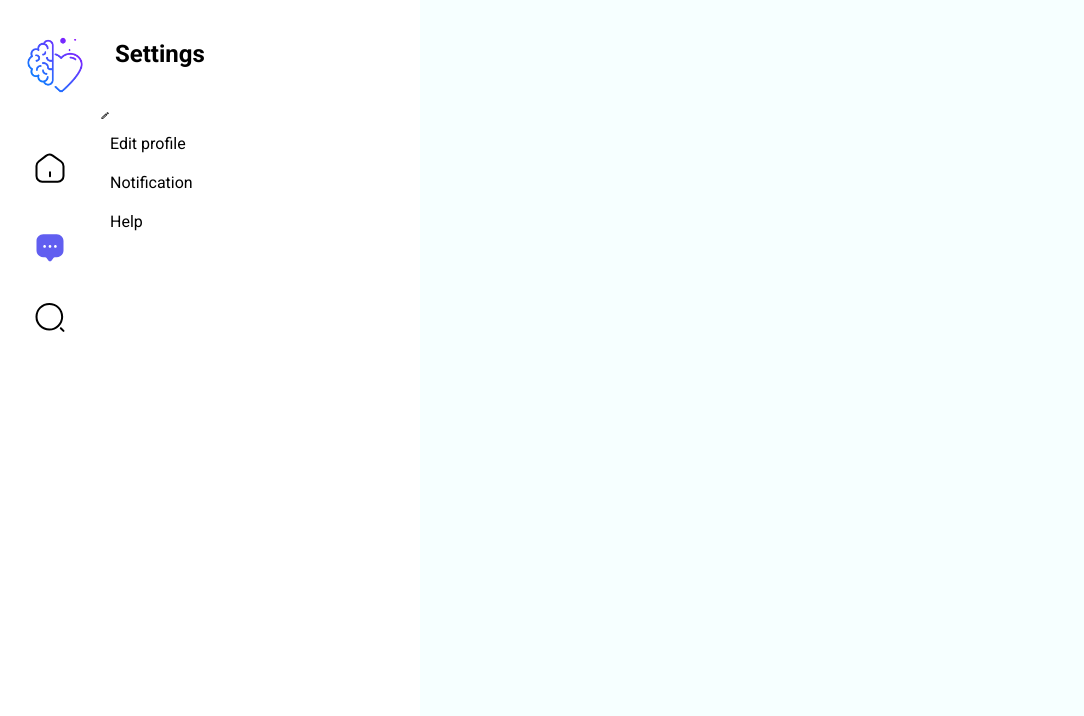
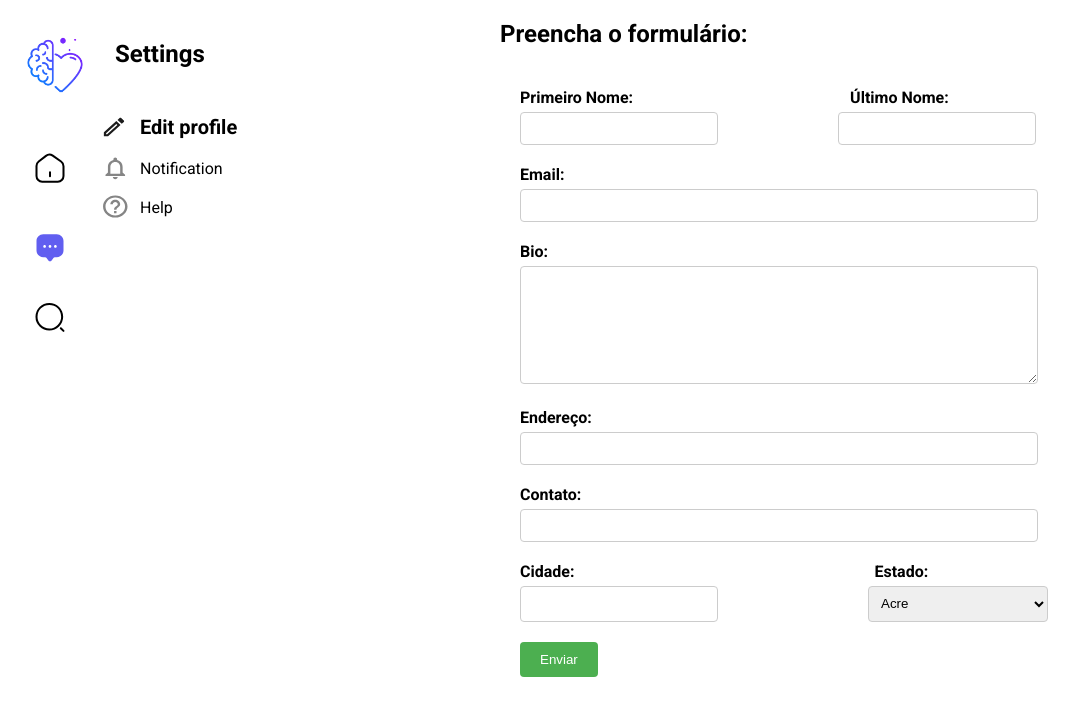
Before and after one commit to Lucas-Tito/MindLink, a React (Create React App) app in the folder Frontend/frontend/: page / in a window 1280 px wide. Shown: the top 716 px of the page, without its empty margins (0-1084 px from the left). Built offline with nearby package versions, Linux system fonts and the light colour scheme.

Commit message:
feat: starting edit profile

```diff
--- a/Frontend/frontend/src/components/Edit/index.jsx
+++ b/Frontend/frontend/src/components/Edit/index.jsx
@@ -1,12 +1,142 @@
-import React from "react";
+import React, { useState } from "react";
 import Sidebar from "../Sidebar";
 import SidebarSettings from "../SidebarSettings";
 
+import "./style.css";
 export const EditProfile = () => {
+  const [formData, setFormData] = useState({
+    first_name: "",
+    last_name: "",
+    email: "",
+    bio: "",
+    address: "",
+    contact: "",
+    city: "",
+    state: "AC", // Estado padrão (Acre)
+  });
+
+  const handleChange = (e) => {
+    const { name, value } = e.target;
+    setFormData({
+      ...formData,
+      [name]: value,
+    });
+  };
+
+  const handleSubmit = (e) => {
+    e.preventDefault();
+    // Aqui você pode adicionar a lógica para enviar os dados do formulário
+    console.log("Dados do formulário:", formData);
+  };
   return (
     <div>
       <Sidebar />
       <SidebarSettings />
+
+      <div className="form1">
+        <h2>Preencha o formulário:</h2>
+        <form className="form-container1" onSubmit={handleSubmit}>
+          <div className="form-group">
+            <div style={{ display: "flex", gap: "217px" }}>
+              <label htmlFor="first_name">Primeiro Nome:</label>
+              <label htmlFor="last_name">Último Nome:</label>
+            </div>
+
+            <div className="formdiv1">
+              <input
+                className="input1"
+                type="text"
+                id="first_name"
+                name="first_name"
+                value={formData.first_name}
+                onChange={handleChange}
+              />
+              <input
+                className="input1"
+                type="text"
+                id="last_name"
+                name="last_name"
+                value={formData.last_name}
+                onChange={handleChange}
+              />
+            </div>
+          </div>
+
+          <div className="form-group">
+            <label htmlFor="email">Email:</label>
+            <input
+              type="email"
+              id="email"
+              name="email"
+              value={formData.email}
+              onChange={handleChange}
+            />
+          </div>
+
+          <div className="form-group">
+            <label htmlFor="bio">Bio:</label>
+            <textarea
+              id="bio"
+              name="bio"
+              value={formData.bio}
+              onChange={handleChange}
+            ></textarea>
+          </div>
+
+          <div className="form-group">
+            <label htmlFor="address">Endereço:</label>
+            <input
+              type="text"
+              id="address"
+              name="address"
+              value={formData.address}
+              onChange={handleChange}
+            />
+          </div>
+
+          <div className="form-group">
+            <label htmlFor="contact">Contato:</label>
+            <input
+              type="text"
+              id="contact"
+              name="contact"
+              value={formData.contact}
+              onChange={handleChange}
+            />
+          </div>
+
+          <div className="form-group">
+            <div style={{ display: "flex", gap: "300px" }}>
+              <label htmlFor="city">Cidade:</label>
+              <label htmlFor="state">Estado:</label>
+            </div>
+            <div className="formdiv2">
+              <input
+                className="input1"
+                type="text"
+                id="city"
+                name="city"
+                value={formData.city}
+                onChange={handleChange}
+              />
+              <select
+                className="input1"
+                id="state"
+                name="state"
+                value={formData.state}
+                onChange={handleChange}
+              >
+                <option value="AC">Acre</option>
+                {/* Opções dos outros estados */}
+              </select>
+            </div>
+          </div>
+
+          <button type="submit" className="btn-submit">
+            Enviar
+          </button>
+        </form>
+      </div>
     </div>
   );
 };
--- a/Frontend/frontend/src/components/Edit/style.css
+++ b/Frontend/frontend/src/components/Edit/style.css
@@ -0,0 +1,74 @@
+.form1 {
+  margin-left: 500px;
+  width: 300px;
+}
+/* styles.css */
+
+.form-container1 {
+  width: 600px; /* Ajuste a largura máxima conforme desejado */
+  margin: 0 auto;
+  padding: 20px;
+  border-radius: 5px;
+}
+
+.form-group {
+  margin-bottom: 20px;
+}
+
+.form-group label {
+  display: block;
+  margin-bottom: 5px;
+  font-weight: bold;
+}
+
+.form-group input,
+.form-group textarea,
+.form-group select {
+  width: 100px;
+  padding: 8px;
+  border: 1px solid #ccc;
+  width: 500px;
+  border-radius: 4px;
+}
+
+.form-group textarea {
+  height: 100px;
+}
+
+.form-group select {
+  height: 36px;
+}
+.formdiv1 {
+  display: flex;
+  flex-direction: row;
+}
+.formdiv1 .input1 {
+  width: 30%;
+}
+.formdiv1 :nth-child(2) {
+  margin-left: 120px;
+}
+
+.formdiv2 {
+  display: flex;
+  flex-direction: row;
+}
+.formdiv2 .input1 {
+  width: 30%;
+}
+.formdiv2 :nth-child(2) {
+  margin-left: 150px;
+}
+
+.btn-submit {
+  background-color: #4caf50;
+  color: white;
+  padding: 10px 20px;
+  border: none;
+  border-radius: 4px;
+  cursor: pointer;
+}
+
+.btn-submit:hover {
+  background-color: #45a049;
+}
--- a/Frontend/frontend/src/components/Register/style.css
+++ b/Frontend/frontend/src/components/Register/style.css
@@ -29,8 +29,8 @@ body {
 /* Estilos para o formulário */
 .form {
   width: 300px; /* Largura do formulário */
-  margin-top: 100px; /* Centralizar o formulário na página */
-  margin-left: 150px;
+  margin-top: 230px; /* Centralizar o formulário na página */
+  margin-left: 300px;
   padding: 20px; /* Espaçamento interno do formulário */
   border-radius: 5px; /* Arredondamento das bordas do formulário */
   align-items: center;
--- a/Frontend/frontend/src/components/SidebarSettings/index.jsx
+++ b/Frontend/frontend/src/components/SidebarSettings/index.jsx
@@ -1,6 +1,8 @@
 import React, { useState } from "react";
 import "./style.css";
 import editIcon from "../../assets/editIcon.svg";
+import notificationIcon from "../../assets/notificationIcon.svg";
+import helpIcon from "../../assets/helpIcon.svg";
 
 const SidebarSettings = () => {
   const handleSearch = (term) => {
@@ -31,10 +33,24 @@ const SidebarSettings = () => {
           </h2>
         </div>
         <ul>
-          <img src={editIcon} className="img" />
-          <li>Edit profile</li>
-          <li>Notification</li>
-          <li>Help</li>
+          <div style={{ display: "flex" }}>
+            <img src={editIcon} className="img" />
+            <li style={{ fontSize: "20px", fontWeight: "bold" }}>
+              Edit profile
+            </li>
+          </div>
+          <div style={{ display: "flex" }}>
+            <img
+              src={notificationIcon}
+              style={{ fontSize: "20px" }}
+              className="img"
+            />
+            <li>Notification</li>
+          </div>
+          <div style={{ display: "flex" }}>
+            <img src={helpIcon} style={{ fontSize: "20px" }} className="img" />
+            <li>Help</li>
+          </div>
         </ul>
       </div>
     </div>
--- a/Frontend/frontend/src/components/SidebarSettings/style.css
+++ b/Frontend/frontend/src/components/SidebarSettings/style.css
@@ -40,3 +40,6 @@
 .sidebar ul li a:hover {
   background-color: #555; /* Cor de fundo quando hover */
 }
+.img {
+  width: 30px;
+}
--- a/Frontend/frontend/src/index.css
+++ b/Frontend/frontend/src/index.css
@@ -7,7 +7,7 @@ body {
     sans-serif;
   -webkit-font-smoothing: antialiased;
   -moz-osx-font-smoothing: grayscale;
-  background: rgb(246, 255, 255);
+  background: rgb(255, 255, 255);
   min-height: 100vh;
   display: flex;
   flex-direction: column;
```
Also changed, not shown: Frontend/frontend/src/assets/helpIcon.svg (added), Frontend/frontend/src/assets/notificationIcon.svg (added).
